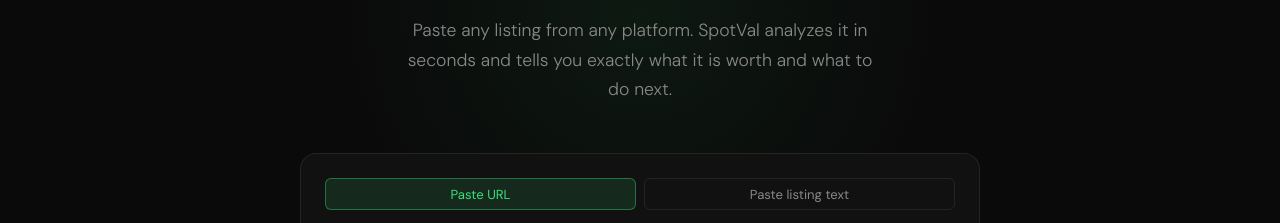
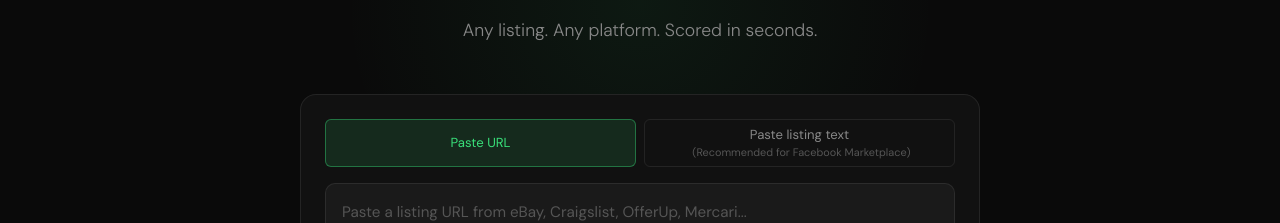
Before and after one commit to spotval/spotval, a plain HTML site: page index.html in a window 1280 px wide. Shown: the part 524-747 px from the top of the page. Drawn offline with Linux system fonts and the light colour scheme.

Commit message:
Add files via upload

```diff
--- a/index.html
+++ b/index.html
@@ -199,6 +199,16 @@
   }
 
   .scan-tab.active { background: rgba(57,224,122,0.12); border-color: rgba(57,224,122,0.4); color: var(--green); }
+
+  .tab-recommended {
+    display: inline-block;
+    margin-left: 4px;
+    font-size: 0.68rem;
+    color: var(--text-muted);
+    font-weight: 400;
+  }
+
+  .scan-tab.active .tab-recommended { color: rgba(57,224,122,0.7); }
 
   textarea {
     width: 100%;
@@ -1223,6 +1233,7 @@
     .scan-hint { text-align: center; }
     .scan-btn { width: 100%; }
 
+    .tab-recommended { display: none; }
     .form-row { grid-template-columns: 1fr; }
 
     .score-display { gap: 1rem; padding: 1rem 0; }
@@ -1274,7 +1285,7 @@
 
     <h1>Spot a deal before<br><em>everyone else.</em></h1>
 
-    <p class="hero-sub">Paste any listing from any platform. SpotVal analyzes it in seconds and tells you exactly what it is worth and what to do next.</p>
+    <p class="hero-sub">Any listing. Any platform. Scored in seconds.</p>
 
     <div class="scan-stack">
 
@@ -1283,7 +1294,7 @@
         <div class="scan-container">
           <div class="scan-tabs">
             <button class="scan-tab active" onclick="switchTab(this,'url')">Paste URL</button>
-            <button class="scan-tab" onclick="switchTab(this,'text')">Paste listing text</button>
+            <button class="scan-tab" onclick="switchTab(this,'text')">Paste listing text<span class="tab-recommended">(Recommended for Facebook Marketplace)</span></button>
           </div>
           <!-- URL INPUT MODE -->
           <div id="urlInputMode">
@@ -1829,14 +1840,17 @@
 
     const urlMode = document.getElementById('urlInputMode');
     const textMode = document.getElementById('textInputMode');
+    const fbNotice = document.getElementById('fbNotice');
 
     if (type === 'url') {
       urlMode.style.display = '';
       textMode.style.display = 'none';
+      fbNotice.style.display = '';
       document.getElementById('scan-input').focus();
     } else {
       urlMode.style.display = 'none';
       textMode.style.display = '';
+      fbNotice.style.display = 'none';
       document.getElementById('field-title').focus();
     }
 
```
